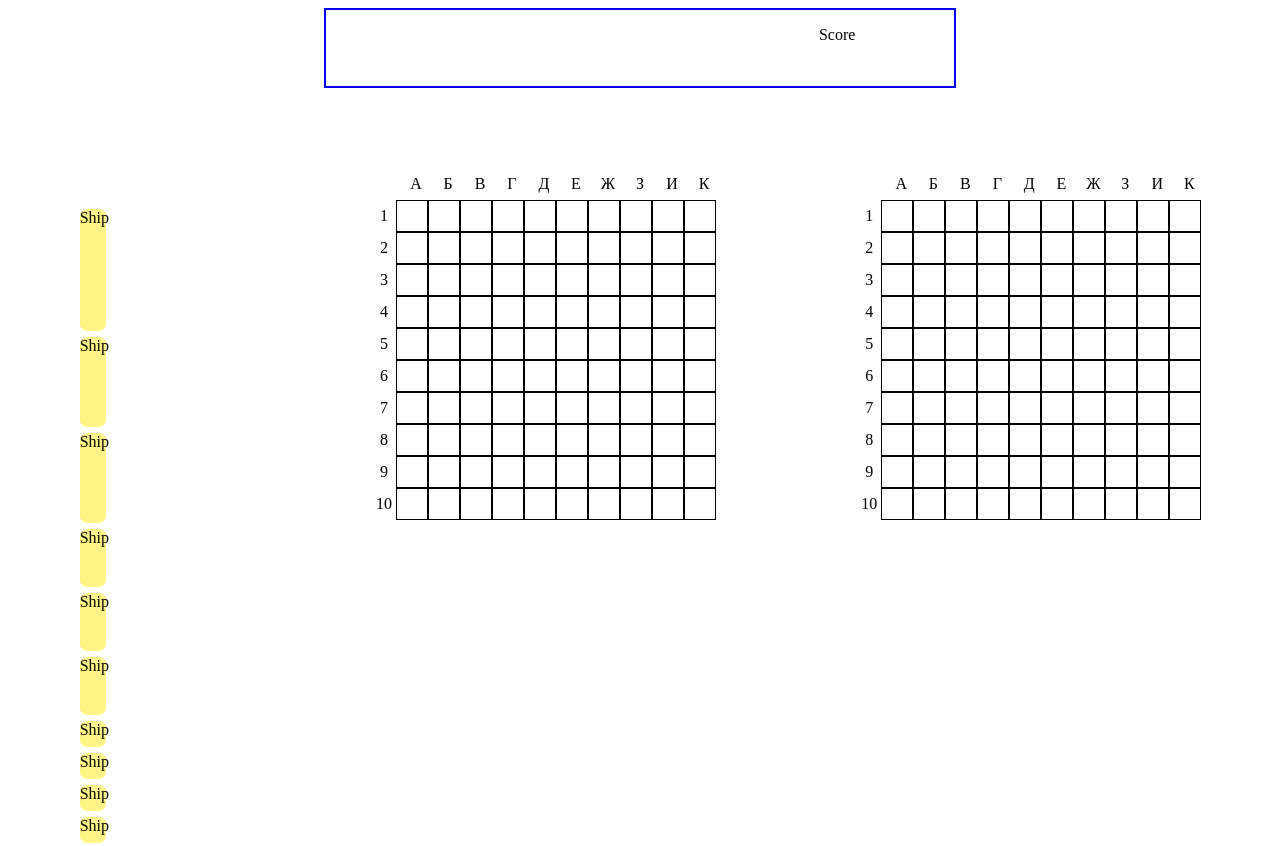
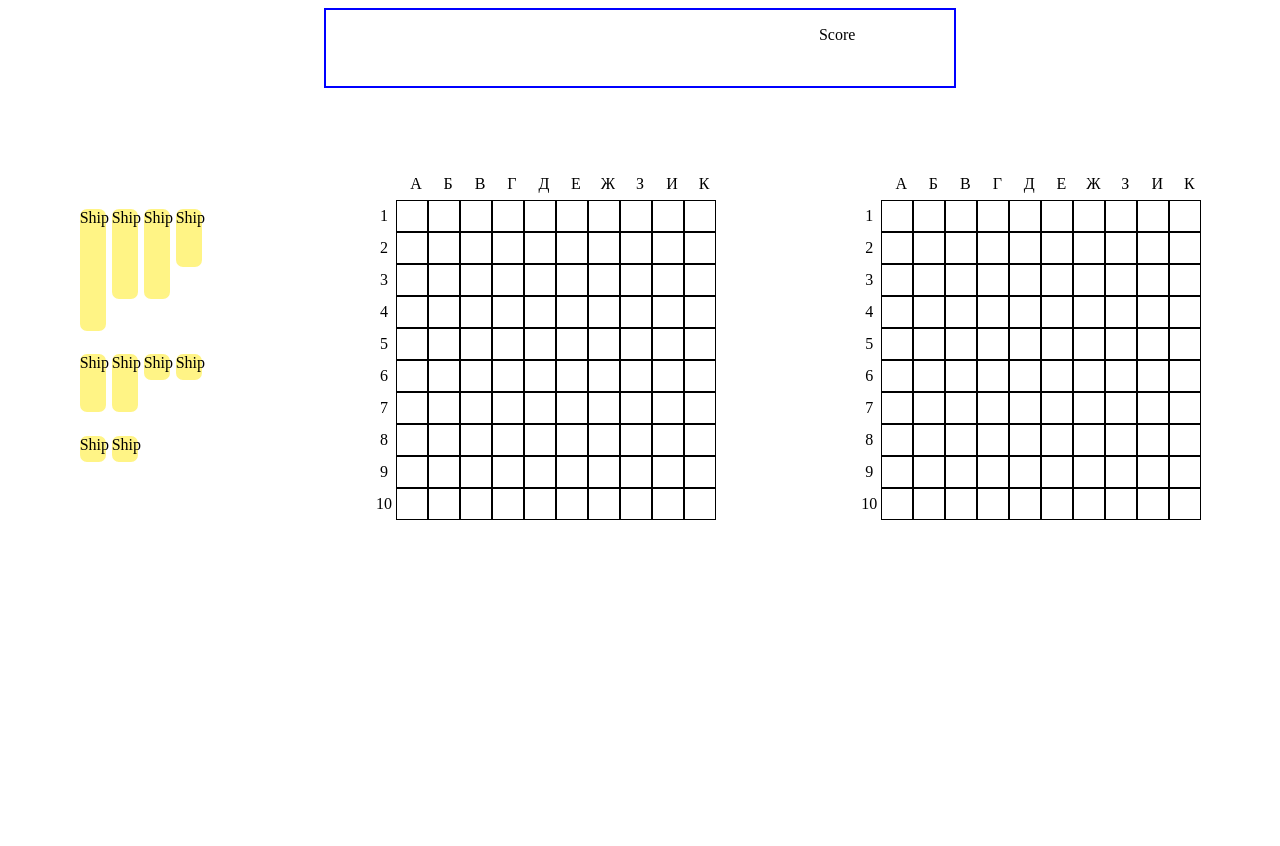
Before and after one commit to DragonRomeo/sea-battle, a React (Vite) app in the folder sea battle/: page /game in a window 1280 px wide. After the commit the page ends 816 px from the top, so only its background shows below. Built offline with nearby package versions, Linux system fonts and the light colour scheme.

Commit message:
feat: add rotate for ships

```diff
--- a/sea battle/src/pages/GamePage/components/Main/MainField/ShipsPort/Ship/Ship.module.css
+++ b/sea battle/src/pages/GamePage/components/Main/MainField/ShipsPort/Ship/Ship.module.css
@@ -6,4 +6,5 @@
     display: flex;
     flex-wrap: wrap;
     flex-direction: row;
+    cursor: pointer;
 }
--- a/sea battle/src/pages/GamePage/components/Main/MainField/ShipsPort/Ship/Ship.tsx
+++ b/sea battle/src/pages/GamePage/components/Main/MainField/ShipsPort/Ship/Ship.tsx
@@ -1,14 +1,27 @@
 import style from './Ship.module.css';
-import { FC } from 'react';
+import type { FC } from 'react';
+import { useState } from 'react';
 
 interface Props {
   className: string;
 }
 export const Ship: FC<Props> = ({ className }) => {
+  const [rotate, setRotate] = useState(false);
+
+  const styleRotate = {
+    transform: rotate ? 'rotate(90deg)' : '',
+    transition: 'transform 150ms ease',
+  };
+
   return (
     <>
-      <div className={`${style.ship} ${className}`}>Ship</div>
-
+      <div
+        className={`${style.ship} ${className}`}
+        style={styleRotate}
+        onClick={() => setRotate(!rotate)}
+      >
+        Ship
+      </div>
     </>
   );
 };
--- a/sea battle/src/pages/GamePage/components/Main/MainField/ShipsPort/ShipsPort.module.css
+++ b/sea battle/src/pages/GamePage/components/Main/MainField/ShipsPort/ShipsPort.module.css
@@ -2,6 +2,9 @@
   width: 20vh;
   height: 35vh;
   border: 2px solid white;
+  display: flex;
+  flex-direction: row;
+  flex-wrap: wrap;
 }
 
 .ship {
```
Lines whose indentation alone changed are shown as unchanged.
